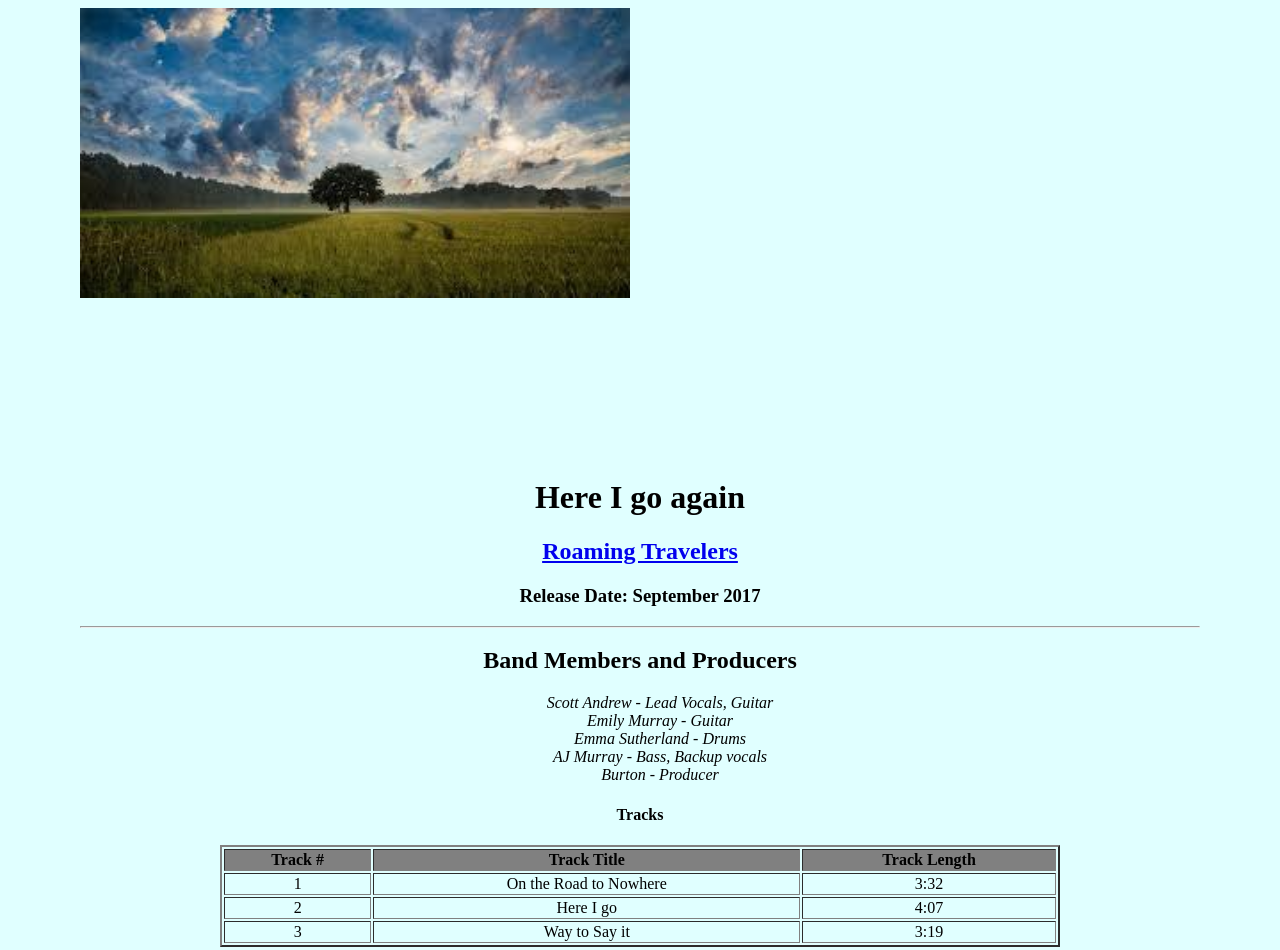
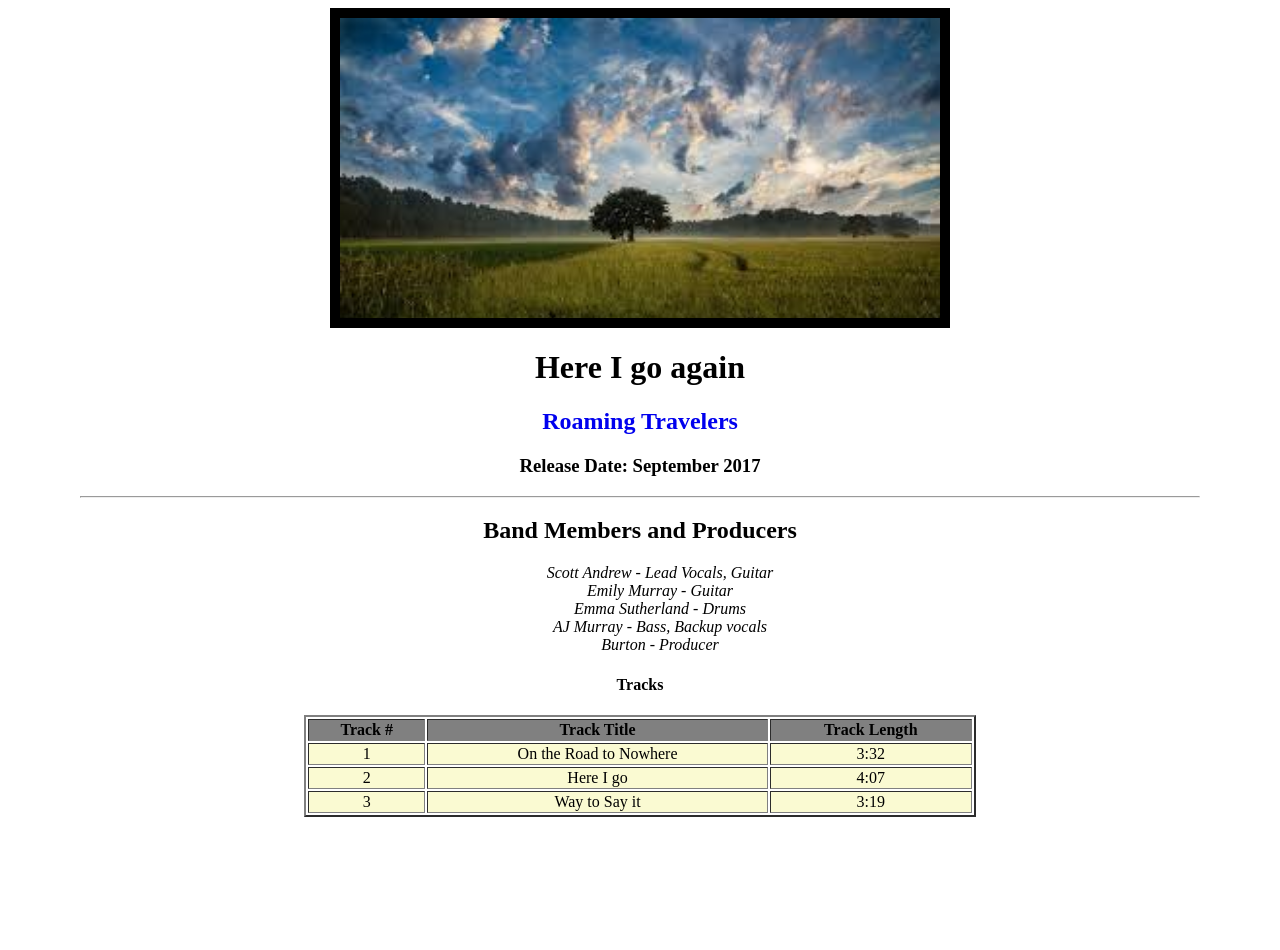
Before and after one commit to DSZipkin/GFC-coursework, a plain HTML site: page Album/index.html in a window 1280 px wide. After the commit the page ends 825 px from the top, so only its background shows below. Drawn offline with Linux system fonts and the light colour scheme.

Commit message:
Album V5

```diff
--- a/Album/index.html
+++ b/Album/index.html
@@ -7,22 +7,25 @@
     .picdiv{
         background-image: url(Album_cover.jpg);
         background-repeat: no-repeat;
+        background-size: 100%;
+        height: 250px;
+        width: 550px;
+        border: 10px solid black;
+        padding: 25px;
         background-position: top center;
-        background-size: 100%;
-        height: 450px;
-        width: 550px;
 }
-body {background-color: lightcyan;
-    }
+a.highlight:link {text-decoration:none;}
+a.highlight:hover {color:blue; background-color:aqua; text-decoration: underline;}
+Tbody tr {background-color:lightgoldenrodyellow}
 </style>
 </head>
 <body>
-    <div class="picdiv">
-    </div>
+    <center><div class="picdiv">
+    </div></center>
 <!--<center><img height="450" width="550" src="Images/Album_cover.jpg"
     alt="Beautiful field"/></center>-->
 <p style="color:blue;font-weight:bold;"><center><h1 {font-family: serif, Georgia;><b>Here I go again</b></h1></center></p>
-<center><h2><a href="http://acrossandabroad.com/2012/05/21/10-best-songs-for-travelers/">Roaming Travelers</a></h2></center>
+<center><h2><a class="highlight" href="http://acrossandabroad.com/2012/05/21/10-best-songs-for-travelers/">Roaming Travelers</a></h2></center>
 <div>
 <center><h3>Release Date: September 2017</h3></center>
 <!--<p>
@@ -41,13 +44,16 @@ This album takes on the bands journey over the past 3 years.
         </ul>
 </div>
 <center><h4>Tracks</h4></center>
-<table border="2" width="75%" align="center">
+<table border="2" width="60%" align="center">
     <!--<caption>Tracks</caption>-->
+    <thead>
     <tr bgcolor="grey">
         <th>Track #</th>
         <th>Track Title</th>
         <th>Track Length</th>
     </tr>
+    </thead>
+    <tbody>
     <tr>
         <td align="center">1</td>
         <td align="center">On the Road to Nowhere</td>
@@ -63,6 +69,7 @@ This album takes on the bands journey over the past 3 years.
         <td align="center">Way to Say it</td>
         <td align="center">3:19</td>
     </tr>
+    </tbody>
 </table>
 </body>
 </html>
```
